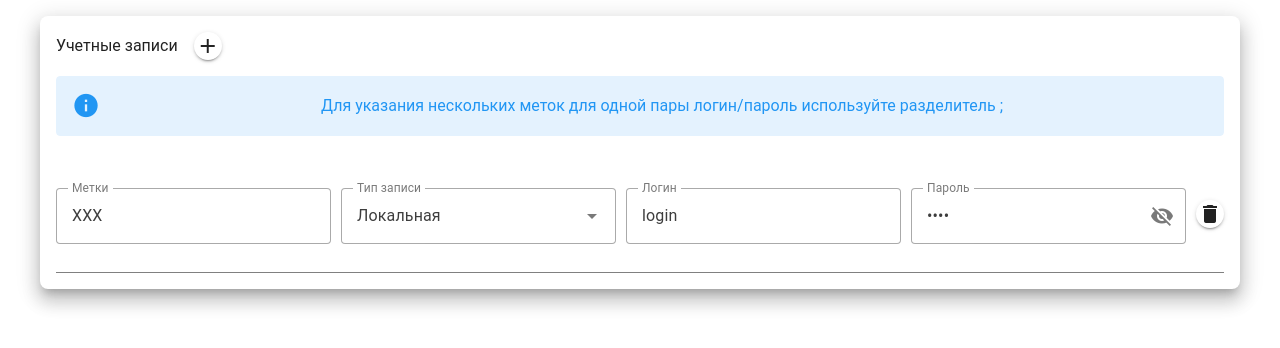
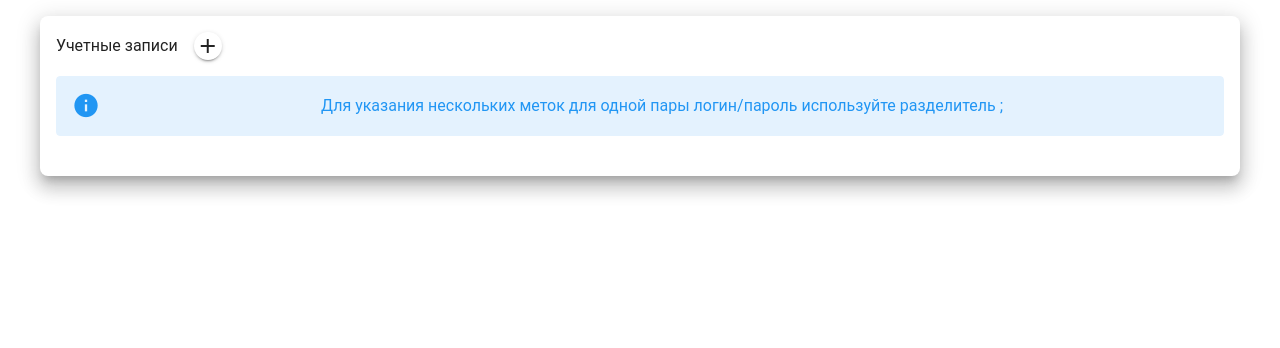
Before and after one commit to viktoriya-bel/account-management-vue3, a Vue app: page / in a window 1280 px wide. Shown: the top 348 px of the page. Built offline with nearby package versions, Linux system fonts and the light colour scheme; the HTML template or start-up script is replaced by a standard one.

Commit message:
added local storage

```diff
--- a/src/App.vue
+++ b/src/App.vue
@@ -36,10 +36,10 @@ import { ref } from 'vue';
 
 const accountStore = useAccountStore();
 const { getItems } = storeToRefs(accountStore);
-const { removeItem, addTestData, saveItem } = accountStore;
-addTestData();
+const { removeItem, initData, saveItem } = accountStore;
+initData();
 
-const items = ref(getItems);
+const items = ref(getItems.value.slice());
 
 const addItem = () => {
   items.value.push({ label: '', type: ItemType.local, login: '', password: '' });
--- a/src/components/AppItem.vue
+++ b/src/components/AppItem.vue
@@ -91,6 +91,7 @@ const validateForm = () => {
         ? 'Необходимо использовать разделитель'
         : '';
   }
+
   if (Object.values(errorsForm).every((errorText) => errorText === '')) emit('save');
 };
 </script>
--- a/src/stores/accounts.ts
+++ b/src/stores/accounts.ts
@@ -2,8 +2,11 @@ import { defineStore } from 'pinia';
 import { computed, ref } from 'vue';
 import { ItemType } from '@/enums/item';
 import type { ItemView, ItemStore } from '@/types/item';
+import { crypt } from '@/utils/crypt';
 
 export const useAccountStore = defineStore('account', () => {
+  const secret = 'test';
+
   const items = ref<ItemStore[]>([]);
 
   const getItems: ItemView[] = computed(() => {
@@ -15,20 +18,34 @@ export const useAccountStore = defineStore('account', () => {
     });
   });
 
-  function addTestData() {
+  const preperedDataForSave = (itemsOld: ItemStore[]) => {
+    return itemsOld.map((item) => {
+      if (item.password !== null) item.password = crypt(item.password, secret);
+      return item;
+    });
+  };
+
+  const initData = () => {
+    const accounts = localStorage.getItem('accounts');
+    if (!!accounts) items.value = preperedDataForSave(JSON.parse(accounts));
+  };
+
+  const addTestData = () => {
     items.value.push({ label: ['XXX'], type: ItemType.local, login: 'login', password: 'pass' });
-  }
+  };
 
-  function saveItem(item: ItemView, index: number) {
+  const saveItem = (item: ItemView, index: number) => {
     const label = item.label.includes(';')
       ? (item.label.split(';').map((element) => element.trim()) as string[])
       : [item.label];
     items.value[index] = { ...item, label };
-  }
+    localStorage.setItem('accounts', JSON.stringify(preperedDataForSave(items.value)));
+  };
 
-  function removeItem(index: number) {
+  const removeItem = (index: number) => {
     items.value.splice(index, 1);
-  }
+    localStorage.setItem('accounts', JSON.stringify(preperedDataForSave(items.value)));
+  };
 
-  return { getItems, addTestData, saveItem, removeItem };
+  return { getItems, initData, addTestData, saveItem, removeItem };
 });
--- /dev/null
+++ b/src/utils/crypt.ts
@@ -0,0 +1,9 @@
+export const crypt = (inputString: string, secret: string): string => {
+  let outputString = '';
+  for (let i = 0; i < inputString.length; i++) {
+    outputString += String.fromCharCode(
+      inputString.charCodeAt(i) ^ secret.charCodeAt(i % secret.length),
+    );
+  }
+  return outputString;
+};
```
